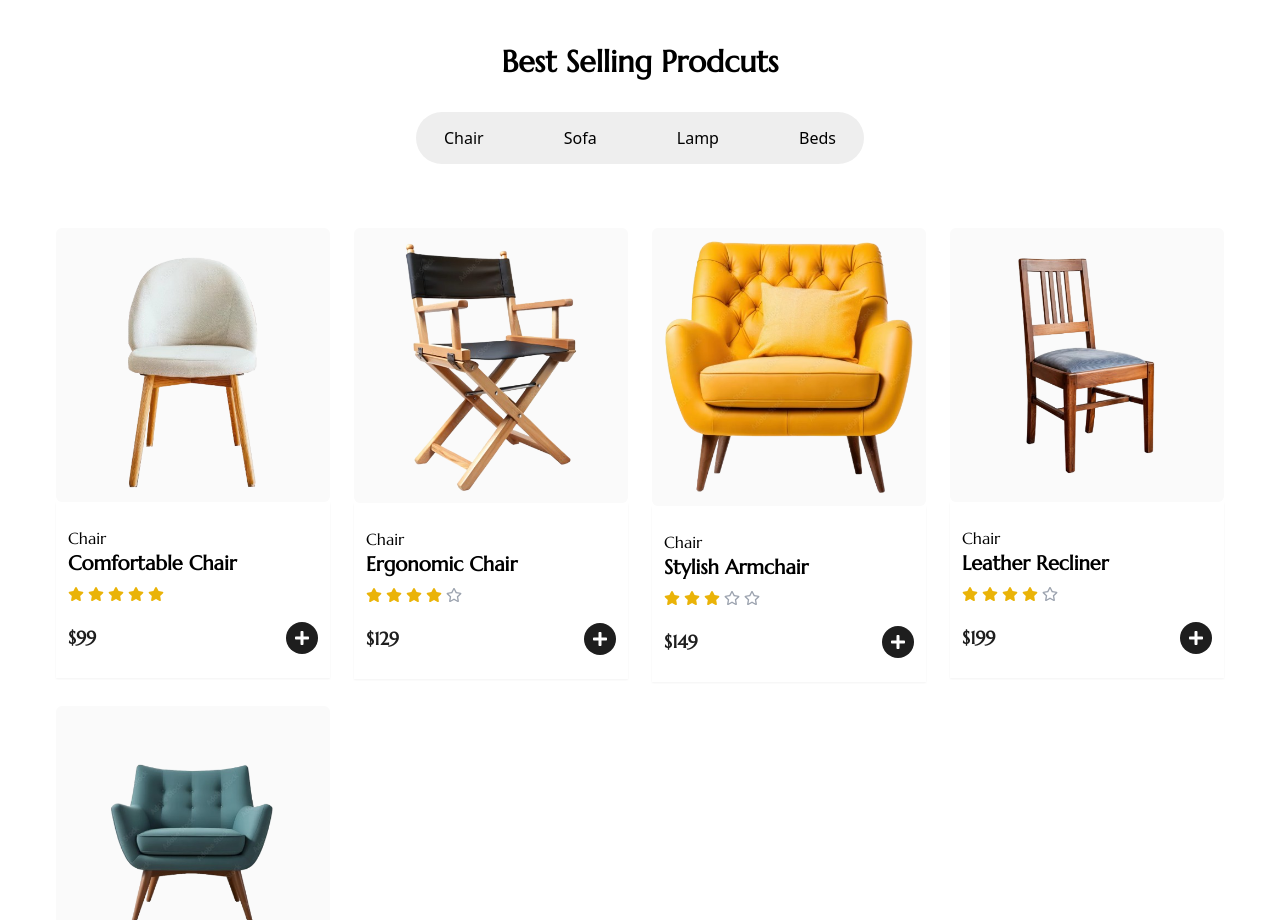
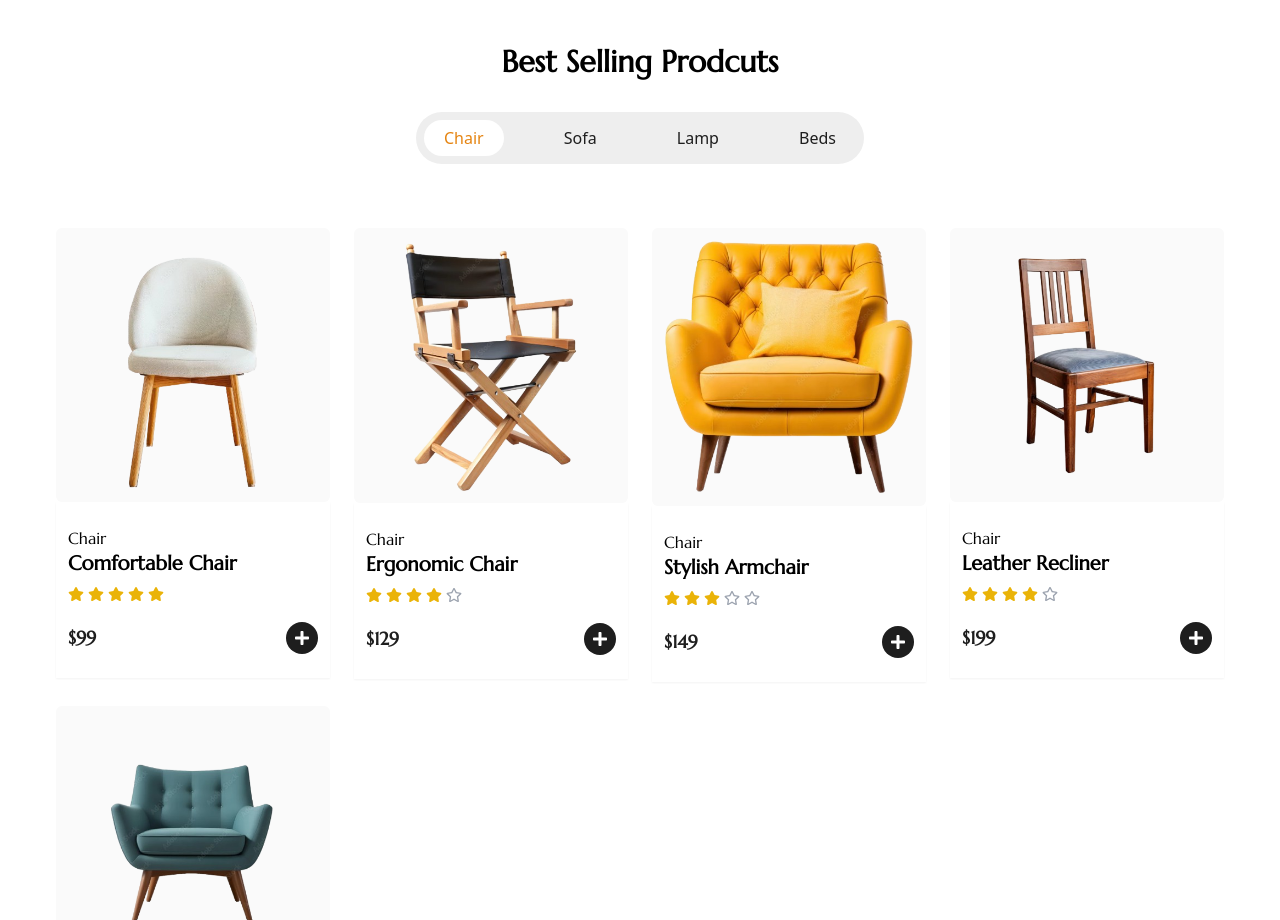
Before and after one commit to J-sense/CozyCorners, a React (Vite) app: page / in a window 1280 px wide. Shown: the part 1120-2040 px from the top of the page. Built offline with nearby package versions, Linux system fonts and the light colour scheme.

Commit message:
selected category

```diff
--- a/src/components/ui/Products.jsx
+++ b/src/components/ui/Products.jsx
@@ -16,7 +16,7 @@ const Products = ({headline}) => {
         <div className='bg-[#EEEEEE] max-w-md mx-auto sm:rounded-full md:p-2 py-5 mb-16'>
            <div className='flex flex-col sm:flex-row items-center md:justify-between sm:justify-center gap-4 duration-500 transition-all'>
             {categories.map((item,idx)=>(
-                <button onClick={()=>setCategoryfilter(item)} key={idx} className={`py-1.5 sm:px-5 px-8 hover:bg-primary hover:text-white transition-colors rounded-full`}>{item}</button>
+                <button onClick={()=>setCategoryfilter(item)} key={idx} className={`py-1.5 sm:px-5 px-8 hover:bg-primary hover:text-white transition-colors rounded-full ${categoryfilter===item ? 'bg-white text-primary' : 'text-secondary'}`}>{item}</button>
             ))}
            </div>
         </div>
```
